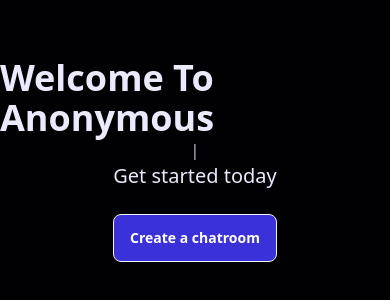
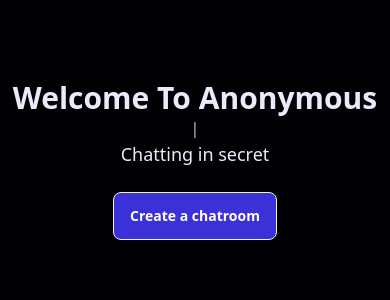
Before and after one commit to codewithfranciss/Anonymus, a Next.js app: page / in a window 390 px wide. Shown: the part 262-562 px from the top of the page. Built offline with nearby package versions, Linux system fonts and the light colour scheme.

Commit message:
fix: UI fix

```diff
--- a/src/app/page.tsx
+++ b/src/app/page.tsx
@@ -48,8 +48,8 @@ export default function Home() {
 
   return (
     <div className="flex flex-col min-h-screen justify-center items-center">
-      <p className="text-4xl lg:text-5xl xl:text-7xl font-bold" ref={el} />
-      <p className="text-xl">Get started today</p>
+      <p className="text-3xl lg:text-5xl xl:text-7xl font-bold" ref={el} />
+      <p className="text-lg">Chatting in secret</p>
       <button
         className="btn mt-6 bg-primary hover:bg-accent text-white "
         onClick={() => setIsModalOpen(true)}
@@ -93,16 +93,14 @@ export default function Home() {
                 </button>
 
                 {!isLoading && generatedLink ? (
-                  <div className="mt-6 flex items-center justify-self-end h-full">
-                    <Link href={generatedLink} target="_blank" className="h-12 border rounded-md flex items-center justify-center px-2 w-full font-semibold max-sm:text-xs">
+                  <div className="mt-6 flex items-center gap-2 justify-self-end h-full">
+                    <Link href={generatedLink} target="_blank" className="h-10 border rounded-md flex items-center justify-center px-2 w-full font-semibold max-sm:text-xs">
                       {generatedLink}
                     </Link>
-                    <button
-                      className="btn ml-2 bg-accent hover:bg-primary text-white"
-                      onClick={copyToClipboard}
-                    >
-                      {isCopied ? <LuClipboardCheck /> : <LuClipboard />}
-                    </button>
+
+                    <p  onClick={copyToClipboard}>
+                    {isCopied ? <LuClipboardCheck size={25} /> : <LuClipboard size={25} />}
+                    </p>
                   </div>
                 ) : null}
               </div>
```
